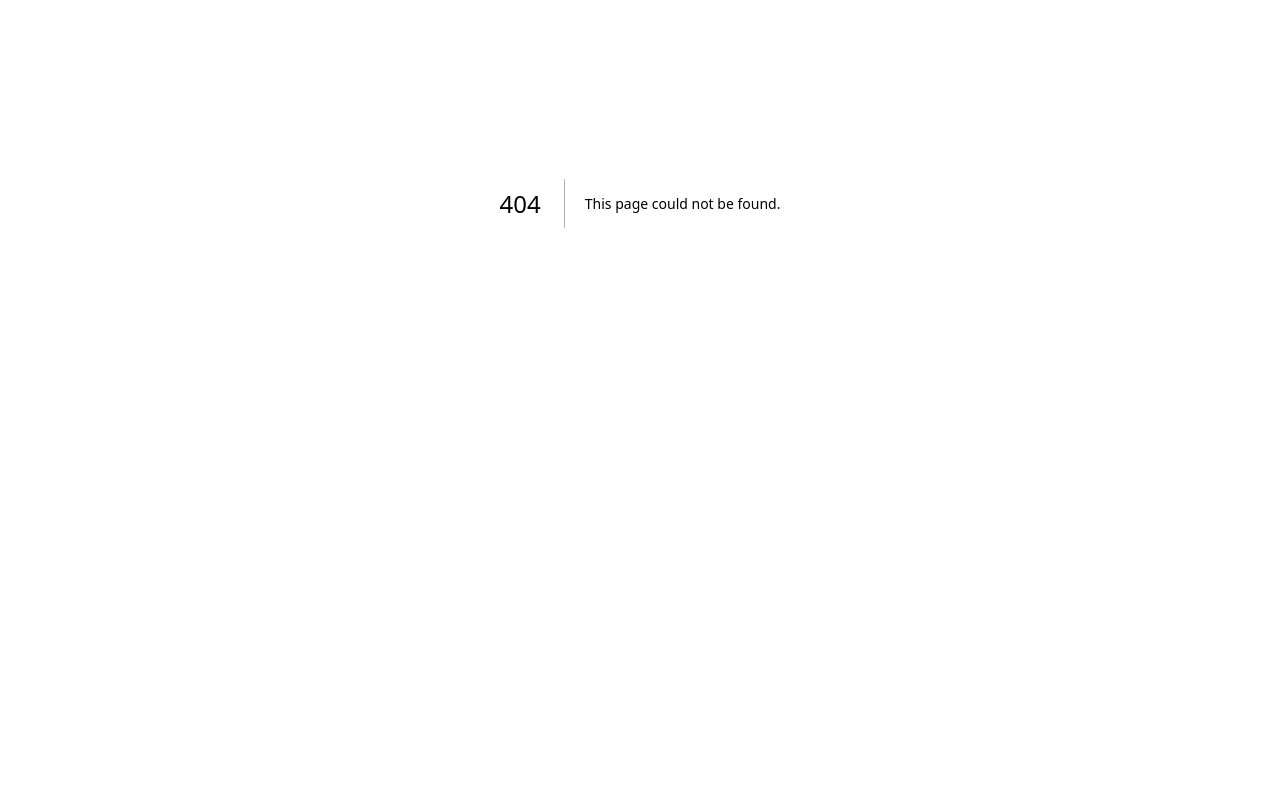
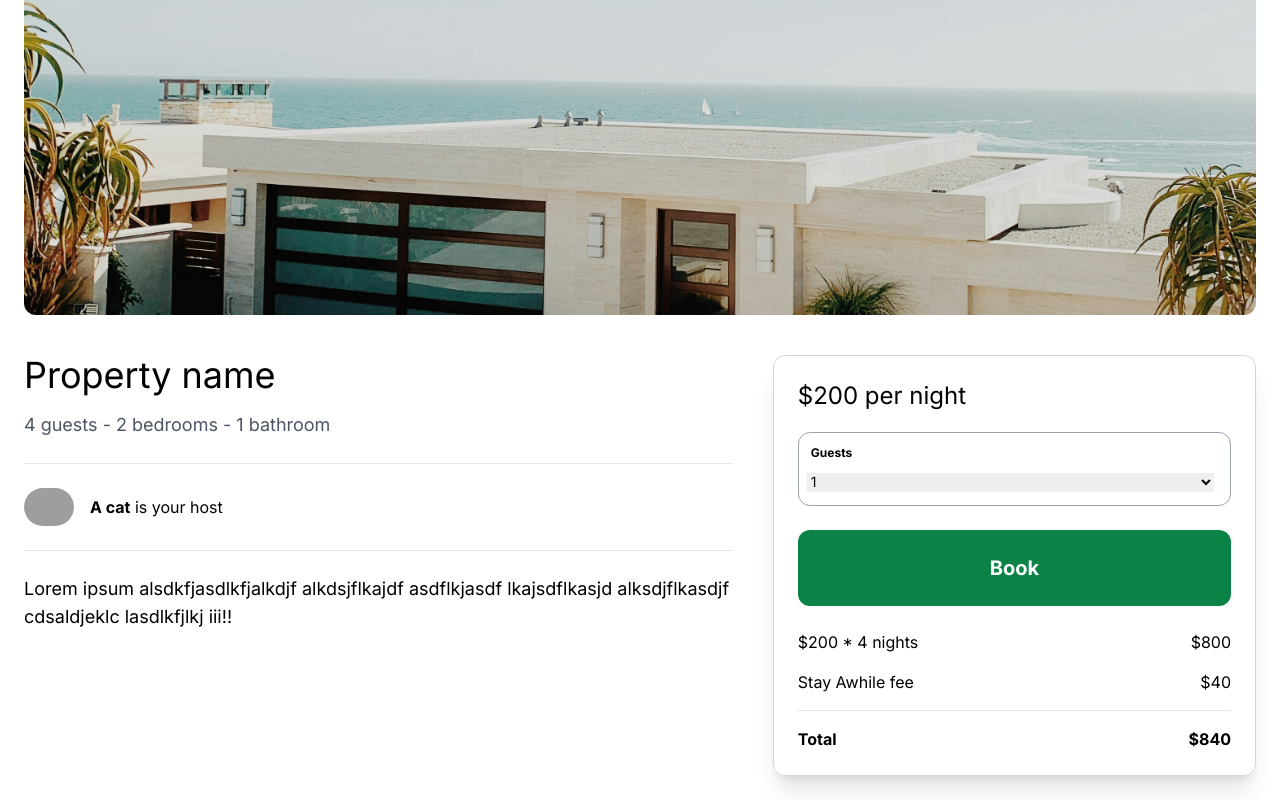
Before and after one commit to nicogarbaccio/stay-awhile-frontend, a Next.js app: page /properties/1 in a window 1280 px wide. Before the commit this address had no page. Shown: the part 325-1125 px from the top of the page. Before the commit the page ends 928 px from the top, so only its background shows below. Built offline with nearby package versions, Linux system fonts and the light colour scheme; grey boxes are pictures that could not be loaded.

Commit message:
property detail page (static)

```diff
--- /dev/null
+++ b/app/components/properties/ReservationSidebar.tsx
@@ -0,0 +1,36 @@
+const ReservationSidebar = () => {
+  return (
+    <aside className="mt-6 p-6 col-span-2 rounded-xl border border-gray-300 shadow-xl">
+      <h2 className="mb-5 text-2xl">$200 per night</h2>
+      <div className="mb-6 p-3 border border-gray-400 rounded-xl">
+        <label className="mb-2 block font-bold text-xs">Guests</label>
+        <select className="w-full -ml-1 text-sm">
+          <option>1</option>
+          <option>2</option>
+          <option>3</option>
+          <option>4</option>
+        </select>
+      </div>
+
+      <div className="w-full mb-6 py-6 text-center text-white text-xl font-bold hover:bg-dark bg-primary rounded-xl">
+        Book
+      </div>
+
+      <div className="mb-4 flex justify-between align-center">
+        <p>$200 * 4 nights</p>
+        <p>$800</p>
+      </div>
+      <div className="mb-4 flex justify-between align-center">
+        <p>Stay Awhile fee</p>
+        <p>$40</p>
+      </div>
+      <hr />
+      <div className="mt-4 flex justify-between align-center font-bold">
+        <p>Total</p>
+        <p>$840</p>
+      </div>
+    </aside>
+  );
+};
+
+export default ReservationSidebar;
--- /dev/null
+++ b/app/properties/[id]/page.tsx
@@ -0,0 +1,47 @@
+import ReservationSidebar from "@/app/components/properties/ReservationSidebar";
+import Image from "next/image";
+
+const PropertyDetailPage = () => {
+  return (
+    <main className="max-w-[1500px] mx-auto px-6 pb-6">
+      <div className="w-full h-[64vh] mb-4 overflow-hidden rounded-xl relative">
+        <Image
+          fill
+          src={"/beachfront_house.jpg"}
+          alt="Beachfront House"
+          className="object-cover w-full h-full"
+        />
+      </div>
+
+      <div className="grid grid-cols-1 md:grid-cols-5 gap-4">
+        <div className="py-6 pr-6 col-span-3">
+          <h1 className="mb-4 text-4xl">Property name</h1>
+          <span className="mb-6 block text-lg text-gray-600">
+            4 guests - 2 bedrooms - 1 bathroom
+          </span>
+          <hr />
+          <div className="py-6 flex items-center space-x-4">
+            <Image
+              src={"/cat_host.jpg"}
+              width={50}
+              height={50}
+              className="rounded-full"
+              alt="Host name"
+            />
+            <p>
+              <strong>A cat</strong> is your host
+            </p>
+          </div>
+          <hr />
+          <p className="mt-6 text-lg">
+            Lorem ipsum alsdkfjasdlkfjalkdjf alkdsjflkajdf asdflkjasdf
+            lkajsdflkasjd alksdjflkasdjf cdsaldjeklc lasdlkfjlkj iii!!
+          </p>
+        </div>
+        <ReservationSidebar />
+      </div>
+    </main>
+  );
+};
+
+export default PropertyDetailPage;
```
Also changed, not shown: 1 other file (tests, documents, lock files or other folders).
